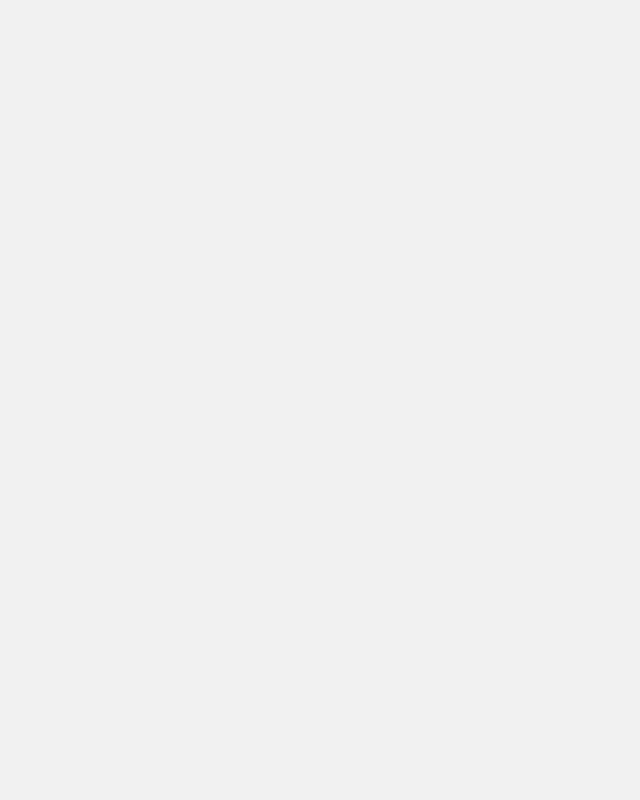
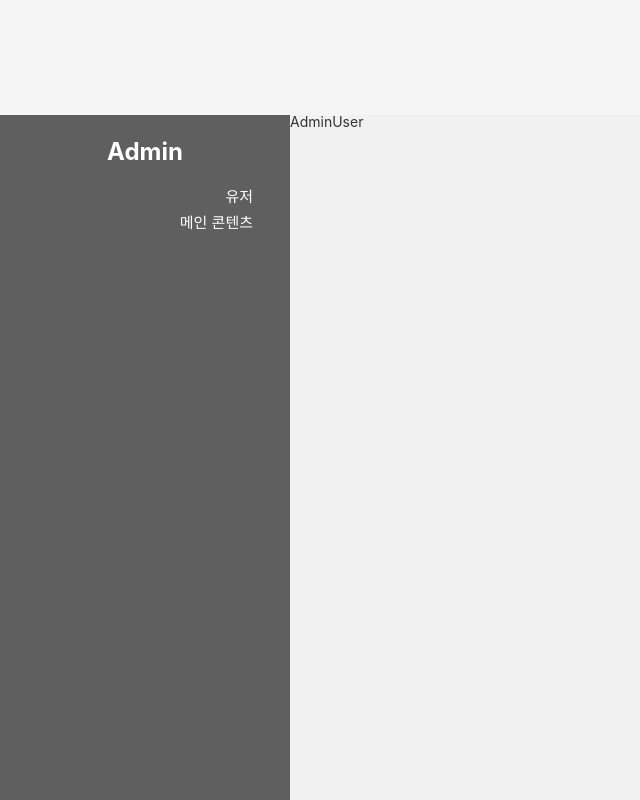
Before and after one commit to rachel490/Kicks, a React (Create React App) app: page /admin/user in a window 1280 px wide. Before the commit this address had no page. Shown: the whole page, without its empty margins (0-640 px from the left). Built offline with nearby package versions, Linux system fonts and the light colour scheme.

Commit message:
:sparkles: AdminContents, AdminUser 라우팅 추가

```diff
--- a/src/App.tsx
+++ b/src/App.tsx
@@ -1,7 +1,7 @@
 import React from 'react';
 import GlobalStyle from 'styles/GlobalStyle';
 import { Routes, Route } from 'react-router-dom';
-import { AppLayout } from 'components';
+import { AdminContents, AdminUser, AppLayout } from 'components';
 import {
   AdminPage,
   ChatListPage,
@@ -30,6 +30,8 @@ function App() {
           </Route>
           <Route path="/chat/:id" element={<ChatRoomPage />} />
           <Route path="/admin" element={<AdminPage />}>
+            <Route path="contents" element={<AdminContents />} />
+            <Route path="user" element={<AdminUser />} />
           </Route>
           {/* <Route path="/login" element={} /> */}
         </Routes>
--- /dev/null
+++ b/src/components/Admin/AdminUser/AdminUser.tsx
@@ -0,0 +1,7 @@
+import React from 'react'
+
+export const AdminUser = () => {
+	return (
+		<div>AdminUser</div>
+	)
+}
--- a/src/components/index.ts
+++ b/src/components/index.ts
@@ -1,3 +1,4 @@
+import { AdminUser } from 'components';
 export { AppLayout } from './AppLayout/AppLayout';
 export { AppContainer } from './AppLayout/styles';
 
@@ -32,3 +33,5 @@ export { SearchBar } from './Search/SearchBar/SearchBar';
 
 // Admin
 export { AdminNav } from './Admin/AdminNav/AdminNav';
+export { AdminContents } from './Admin/AdminContents/AdminContents';
+export { AdminUser } from './Admin/AdminUser/AdminUser';
```
